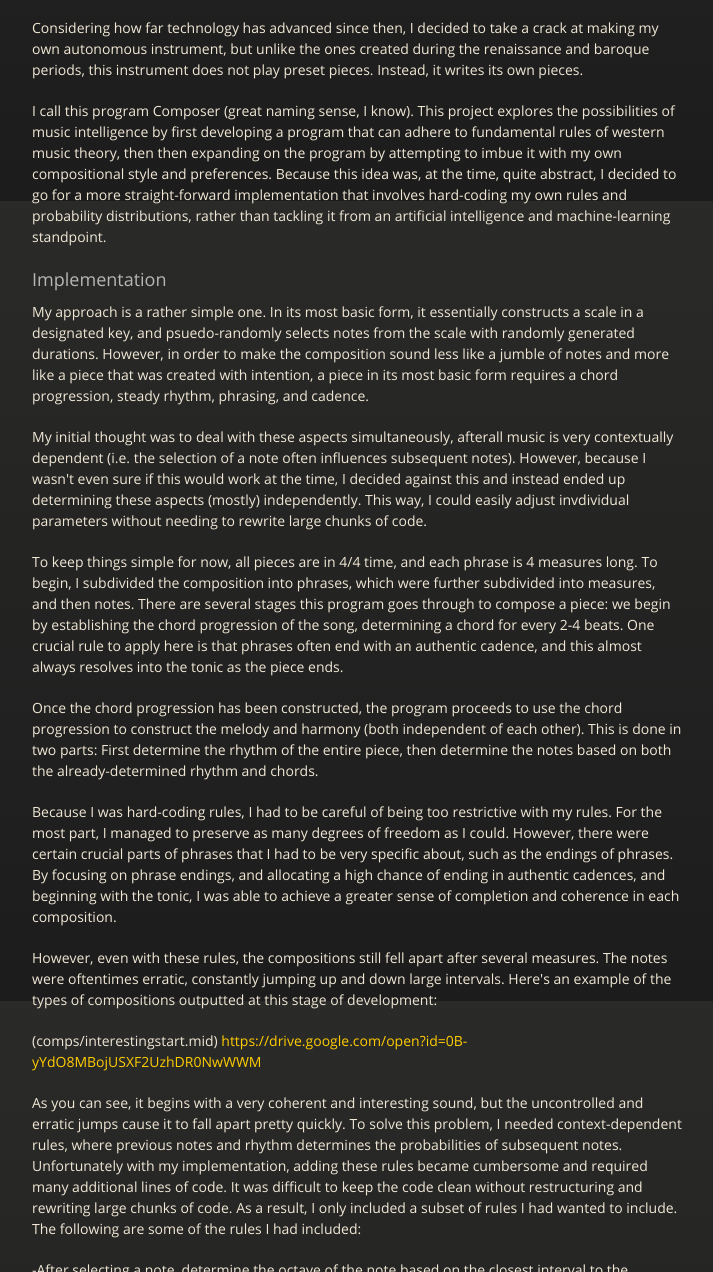
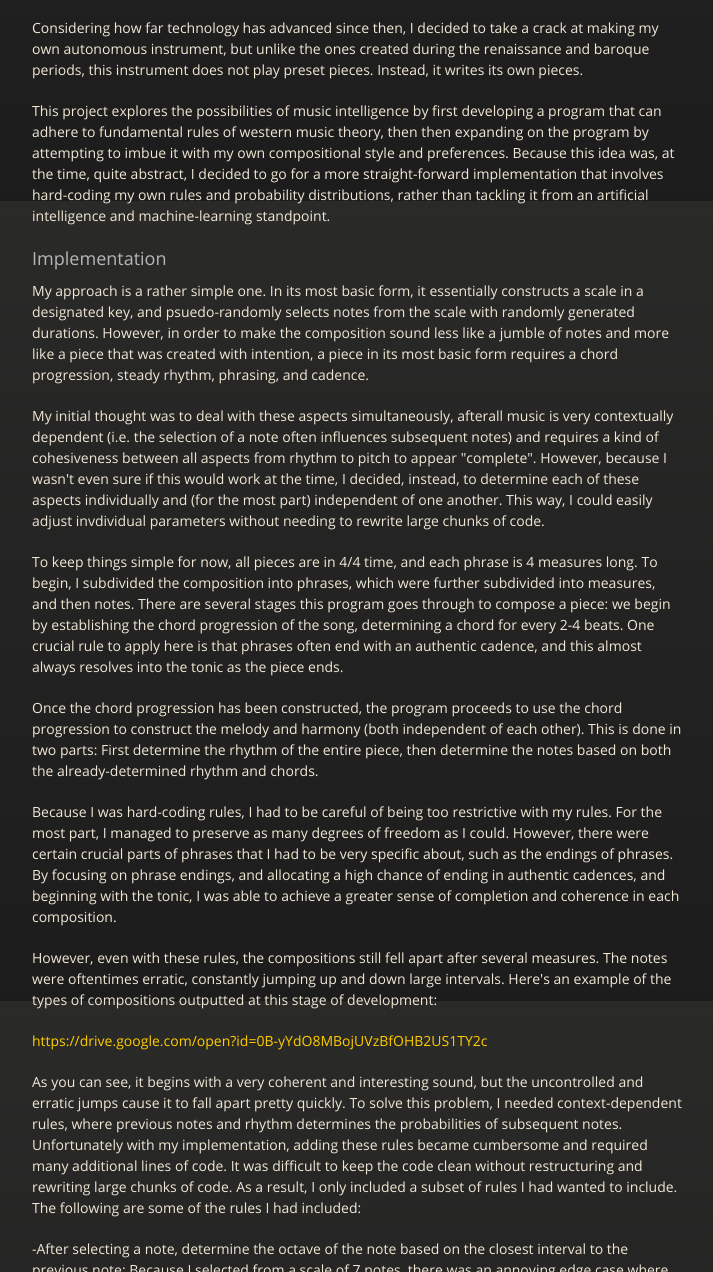
Before and after one commit to ntzhong/Composer, a plain HTML site: page index.html in a window 1280 px wide. Shown: the part 599-1871 px from the top of the page, without its empty margins (283-996 px from the left). Drawn offline with nearby package versions, Linux system fonts and the light colour scheme.

```diff
--- a/index.html
+++ b/index.html
@@ -53,14 +53,14 @@
 
 <p>Considering how far technology has advanced since then, I decided to take a crack at making my own autonomous instrument, but unlike the ones created during the renaissance and baroque periods, this instrument does not play preset pieces. Instead, it writes its own pieces. </p>
 
-<p>I call this program Composer (great naming sense, I know). This project explores the possibilities of music intelligence by first developing a program that can adhere to fundamental rules of western music theory, then then expanding on the program by attempting to imbue it with my own compositional style and preferences. Because this idea was, at the time, quite abstract, I decided to go for a more straight-forward implementation that involves hard-coding my own rules and probability distributions, rather than tackling it from an artificial intelligence and machine-learning standpoint.</p>
+<p>This project explores the possibilities of music intelligence by first developing a program that can adhere to fundamental rules of western music theory, then then expanding on the program by attempting to imbue it with my own compositional style and preferences. Because this idea was, at the time, quite abstract, I decided to go for a more straight-forward implementation that involves hard-coding my own rules and probability distributions, rather than tackling it from an artificial intelligence and machine-learning standpoint.</p>
 
 <h3>
 <a id="implementation" class="anchor" href="#implementation" aria-hidden="true"><span aria-hidden="true" class="octicon octicon-link"></span></a>Implementation</h3>
 
 <p>My approach is a rather simple one. In its most basic form, it essentially constructs a scale in a designated key, and psuedo-randomly selects notes from the scale with randomly generated durations. However, in order to make the composition sound less like a jumble of notes and more like a piece that was created with intention, a piece in its most basic form requires a chord progression, steady rhythm, phrasing, and cadence.</p>
 
-<p>My initial thought was to deal with these aspects simultaneously, afterall music is very contextually dependent (i.e. the selection of a note often influences subsequent notes). However, because I wasn't even sure if this would work at the time, I decided against this and instead ended up determining these aspects (mostly) independently. This way, I could easily adjust invdividual parameters without needing to rewrite large chunks of code.</p>
+<p>My initial thought was to deal with these aspects simultaneously, afterall music is very contextually dependent (i.e. the selection of a note often influences subsequent notes) and requires a kind of cohesiveness between all aspects from rhythm to pitch to appear "complete". However, because I wasn't even sure if this would work at the time, I decided, instead, to determine each of these aspects individually and (for the most part) independent of one another. This way, I could easily adjust invdividual parameters without needing to rewrite large chunks of code.</p>
 
 <p>To keep things simple for now, all pieces are in 4/4 time, and each phrase is 4 measures long. To begin, I subdivided the composition into phrases, which were further subdivided into measures, and then notes. There are several stages this program goes through to compose a piece: we begin by establishing the chord progression of the song, determining a chord for every 2-4 beats. One crucial rule to apply here is that phrases often end with an authentic cadence, and this almost always resolves into the tonic as the piece ends.</p>
 
@@ -70,8 +70,7 @@
 
 <p>However, even with these rules, the compositions still fell apart after several measures. The notes were oftentimes erratic, constantly jumping up and down large intervals. Here's an example of the types of compositions outputted at this stage of development:</p>
 
-<p>(comps/interestingstart.mid)
-<a href="https://drive.google.com/open?id=0B-yYdO8MBojUSXF2UzhDR0NwWWM">https://drive.google.com/open?id=0B-yYdO8MBojUSXF2UzhDR0NwWWM</a></p>
+<p><a href="https://drive.google.com/open?id=0B-yYdO8MBojUVzBfOHB2US1TY2c">https://drive.google.com/open?id=0B-yYdO8MBojUVzBfOHB2US1TY2c</a></p>
 
 <p>As you can see, it begins with a very coherent and interesting sound, but the uncontrolled and erratic jumps cause it to fall apart pretty quickly. To solve this problem, I needed context-dependent rules, where previous notes and rhythm determines the probabilities of subsequent notes. Unfortunately with my implementation, adding these rules became cumbersome and required many additional lines of code. It was difficult to keep the code clean without restructuring and rewriting large chunks of code. As a result, I only included a subset of rules I had wanted to include. The following are some of the rules I had included:</p>
 
```
Also changed, not shown: params.json (+1 -1 lines).
